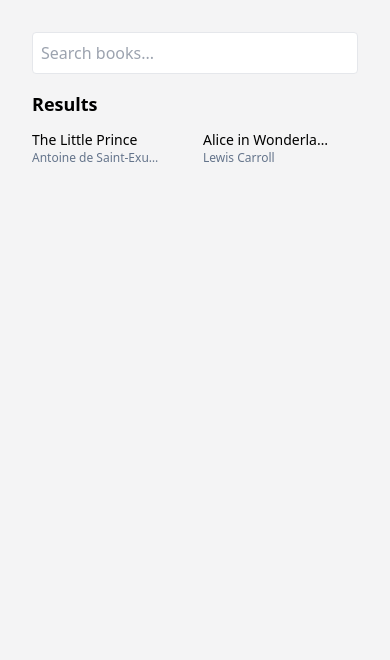
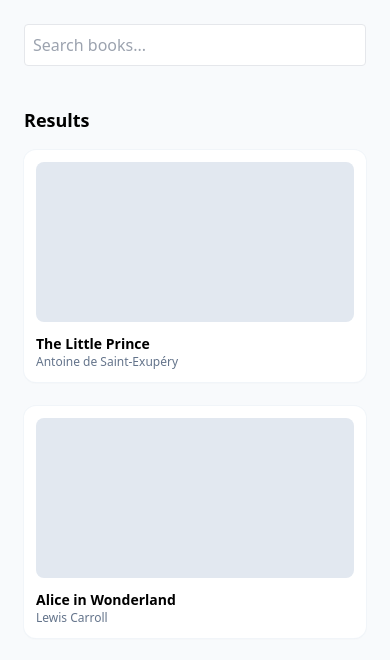
Before and after one commit to DenizShayan/chalky-library-frontend, a React (Vite) app in the folder chalky-library-frontend/: page / in a window 390 px wide. Shown: the top 660 px of the page. Built offline with nearby package versions, Linux system fonts and the light colour scheme.

Commit message:
Polish UI for Library search and book cards
Improved layout, spacing, and card styling using Tailwind. Added cover placeholders and responsive grid.

```diff
--- a/chalky-library-frontend/src/App.jsx
+++ b/chalky-library-frontend/src/App.jsx
@@ -2,8 +2,10 @@ import Library from "./pages/Library";
 
 function App() {
   return (
-    <div className="p-4 bg-zinc-100 min-h-screen">
-      <Library />
+    <div className="min-h-screen bg-slate-50">
+      <div className="max-w-5xl mx-auto p-6">
+        <Library />
+      </div>
     </div>
   );
 }
--- a/chalky-library-frontend/src/components/BookCard.jsx
+++ b/chalky-library-frontend/src/components/BookCard.jsx
@@ -1,13 +1,9 @@
 export default function BookCard({ book }) {
     return (
-        <div className="w-32">
-            <imp
-                src={book.cover_image_url}
-                alt={book.title}
-                className="h-40 w-full object-cover rounded-md mb-2"
-            />
-            <p className="text-sm font-medium truncate">{book.title}</p>
-            <p className="text-xs text-slate-500 truncate">{book.author}</p>
-        </div>
+      <div className="rounded-xl bg-white p-3 shadow-sm ring-1 ring-slate-100 hover:shadow-md transition">
+        <div className="mb-3 h-40 w-full rounded-lg bg-slate-200" />
+        <p className="text-sm font-semibold leading-5 truncate">{book.title}</p>
+        <p className="text-xs text-slate-500 truncate">{book.author}</p>
+      </div>
     );
-}
+  }
--- a/chalky-library-frontend/src/components/BookGroup.jsx
+++ b/chalky-library-frontend/src/components/BookGroup.jsx
@@ -1,12 +1,18 @@
 import BookCard from "./BookCard";
 
-// Displays a group of books with a title
 export default function BookGroup({ title, books }) {
   return (
-    <section className="mb-6">
-      <h2 className="text-lg font-semibold mb-3">{title}</h2>
+    <section className="mt-6">
+      <h2 className="mb-4 text-lg font-semibold">{title}</h2>
 
-      <div className="grid grid-cols-2 md:grid-cols-4 gap-4">
+      <div className="
+        grid
+        grid-cols-1
+        sm:grid-cols-2
+        md:grid-cols-3
+        lg:grid-cols-4
+        gap-6
+      ">
         {books.map((book) => (
           <BookCard key={book.id} book={book} />
         ))}
--- a/chalky-library-frontend/src/components/SearchBar.jsx
+++ b/chalky-library-frontend/src/components/SearchBar.jsx
@@ -1,11 +1,13 @@
-export default function SearchBar({ value, onChange}) {
+export default function SearchBar({ value, onChange }) {
     return (
+        <div className="mb-6">
             <input
                 type="text"
                 value={value}
-            onChange={(e)=> onChange(e.target.value)}
+                onChange={(e) => onChange(e.target.value)}
                 placeholder="Search books..."
                 className="w-full mb-4 p-2 border rounded"
             />
+        </div>
     );
 }
--- a/chalky-library-frontend/src/pages/Library.jsx
+++ b/chalky-library-frontend/src/pages/Library.jsx
@@ -7,11 +7,11 @@ export default function Library() {
   const [query, setQuery] = useState("");
 
   const filteredBooks = mockBooks.filter((book) =>
-    book.title.toLowerCase().includes(query.toLowerCase())
+    book.title.toLowerCase().includes(query.trim().toLowerCase())
   );
 
   return (
-    <div className="p-4">
+    <div>
       <SearchBar value={query} onChange={setQuery} />
       <BookGroup title="Results" books={filteredBooks} />
     </div>
```
Lines whose indentation alone changed are shown as unchanged.
